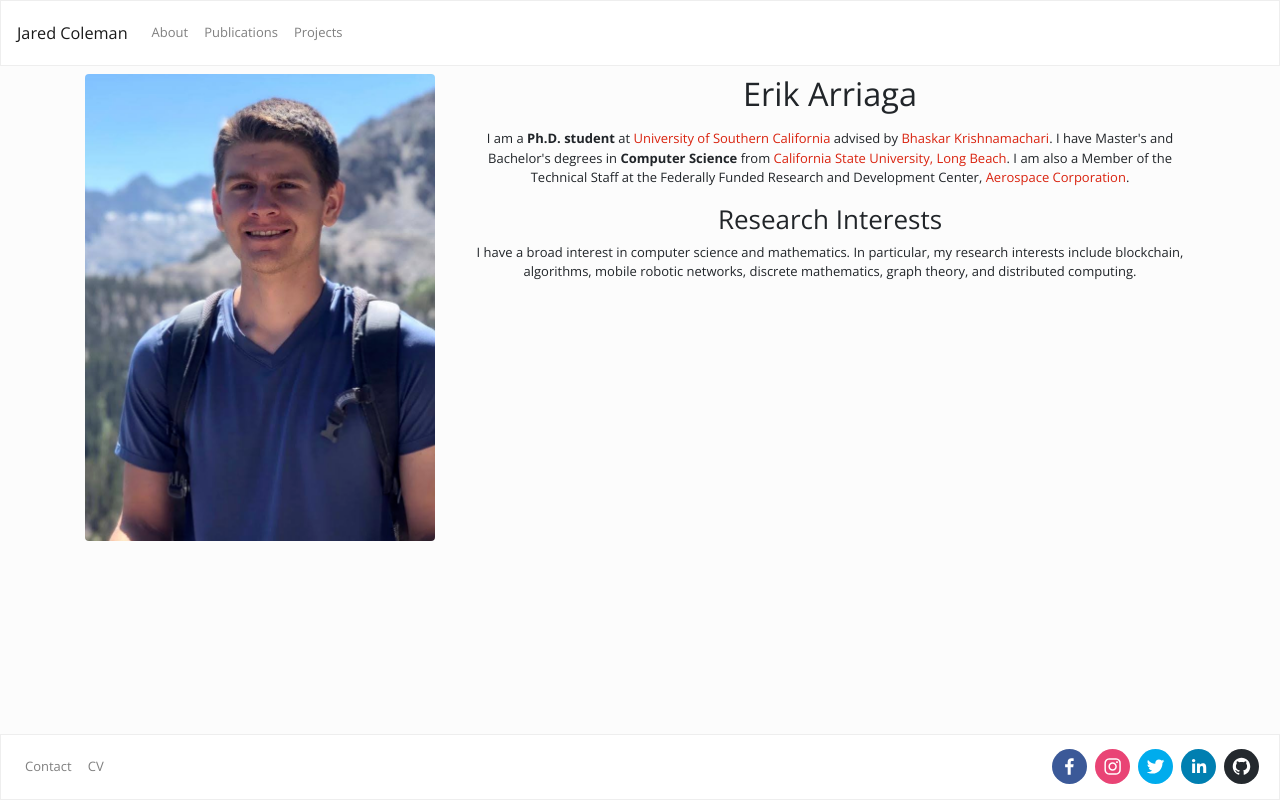
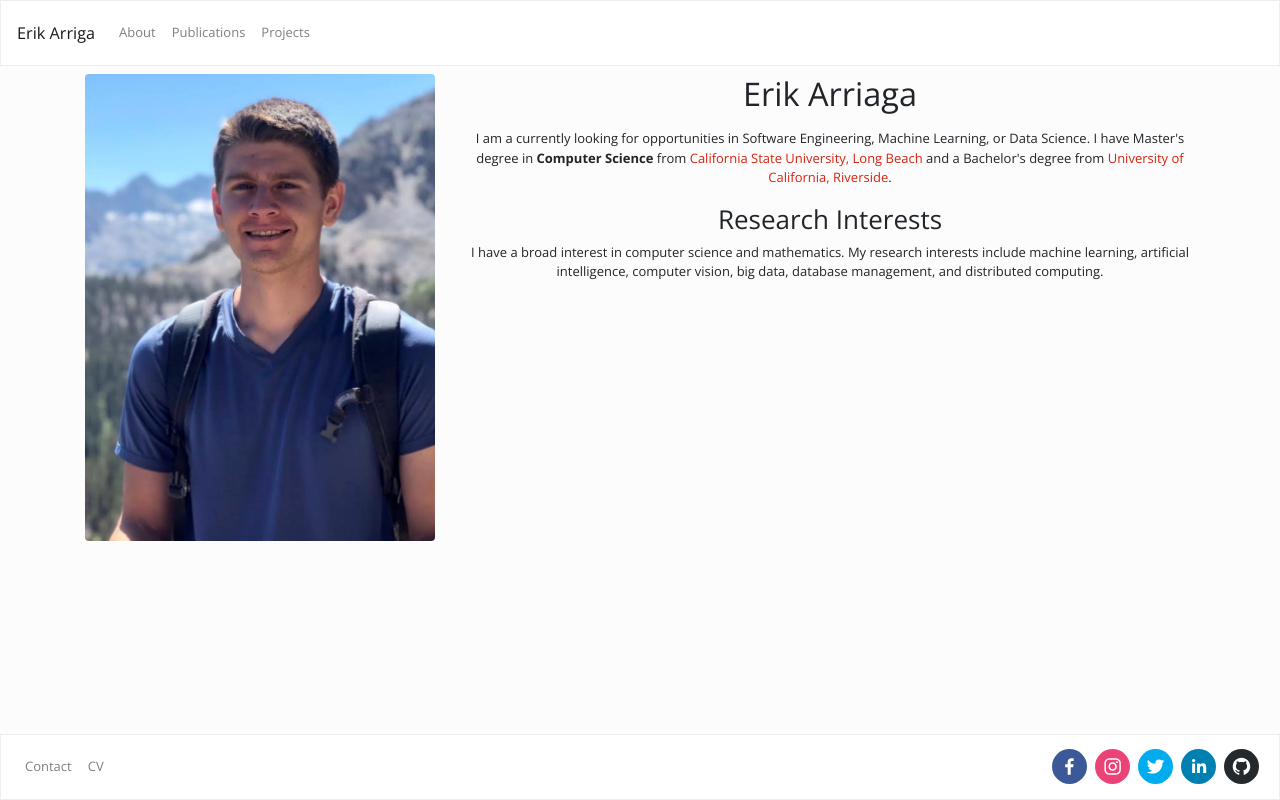
Before and after one commit to earri003/homepage, a React (Create React App) app: page / in a window 1280 px wide. Built offline with nearby package versions, Linux system fonts and the light colour scheme.

Commit message:
Homepage information done

```diff
--- a/src/App.js
+++ b/src/App.js
@@ -22,7 +22,7 @@ function App() {
   return (
     <Router>
       <Navbar bg="light" expand="lg" className="mb-2">
-        <Navbar.Brand href="/">Jared Coleman</Navbar.Brand>
+        <Navbar.Brand href="/">Erik Arriga</Navbar.Brand>
         <Navbar.Toggle aria-controls="basic-navbar-nav" />
         <Navbar.Collapse id="basic-navbar-nav">
           <Nav className="mr-auto">
--- a/src/Home.js
+++ b/src/Home.js
@@ -11,15 +11,15 @@ function Home() {
         <Col>
             <h1 className="text-center">Erik Arriaga</h1>
             <p className="mt-3 text-center">
-                I am a <b>Ph.D. student</b> at <a href="https://usc.edu">University of Southern California</a> advised by <a href="http://ceng.usc.edu/~bkrishna/">Bhaskar Krishnamachari</a>.
-                I have Master's and Bachelor's degrees in <b>Computer Science</b> from <a href="https://csulb.edu">California State University, Long Beach</a>.
-                I am also a Member of the Technical Staff at the Federally Funded Research and Development Center, <a href="https://aerospace.org">Aerospace Corporation</a>.
+                I am a currently looking for opportunities in Software Engineering, Machine Learning, or Data Science.
+                I have Master's degree in <b>Computer Science</b> from <a href="https://csulb.edu">California State University, Long Beach</a> and a Bachelor's degree from <a href="https://www.ucr.edu"> University of California, Riverside</a>.
+                {/* I am also a Member of the Technical Staff at the Federally Funded Research and Development Center, <a href="https://aerospace.org">Aerospace Corporation</a>. */}
             </p>
 
             <h2 className="text-center">Research Interests</h2>
             <p className="text-center">
                 I have a broad interest in computer science and mathematics.
-                In particular, my research interests include blockchain, algorithms, mobile robotic networks, discrete mathematics, graph theory, and distributed computing.
+                My research interests include machine learning, artificial intelligence, computer vision, big data, database management, and distributed computing.
             </p>
         </Col>
       </Row>
```
